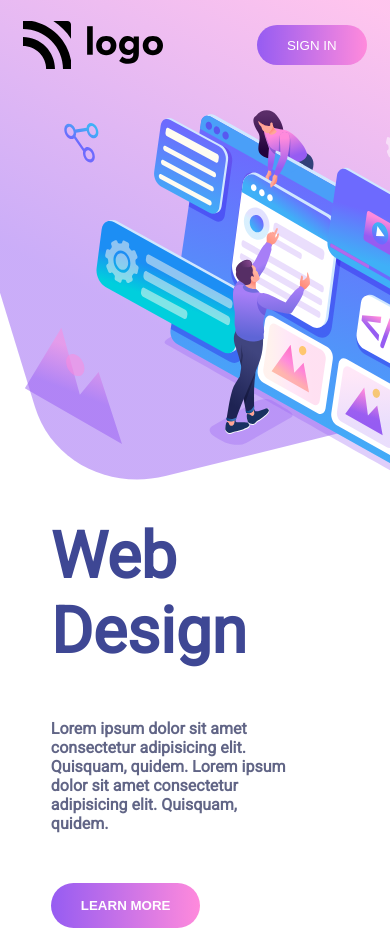
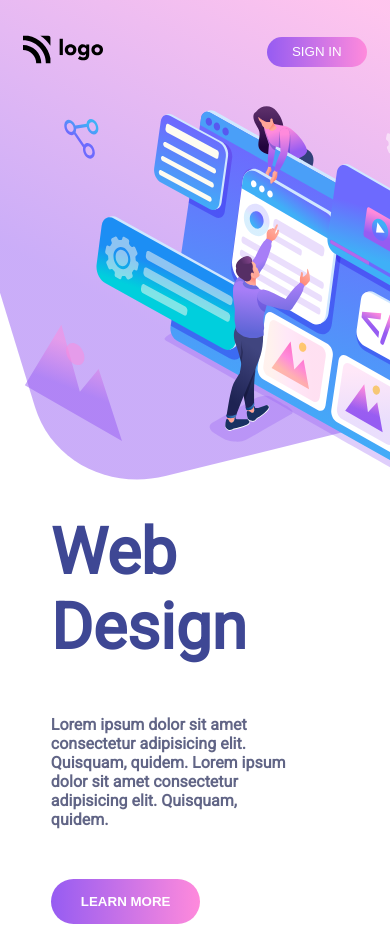
Before and after one commit to MTouthang/web-design, a website: page index.html in a window 390 px wide. Shown: the top 943 px of the page. Drawn offline with Linux system fonts and the light colour scheme.

Commit message:
screen resizing

```diff
--- a/css/index.css
+++ b/css/index.css
@@ -118,11 +118,23 @@ nav {
     }
     /***** nav ******/
     nav {
-
         display: flex;
         margin: 0 6%;
+        margin-top: 3%;
         justify-content: space-between;
         padding: 20px 0px
+    }
+    nav > img {
+        width: 80px;
+    }
+    .signin-btn {
+        padding: 0px 25px;
+        border-radius: 30px;
+        border: none;
+        height: 30px;
+        margin-top: 5px;
+
+
     }
     .vector-img{
         position: absolute;
@@ -130,7 +142,7 @@ nav {
         left: -3%}
     .vector-dot{
         position: absolute;
-        bottom: 28%;
+        bottom: 30%;
         left: 10%;
     }
 }
```
